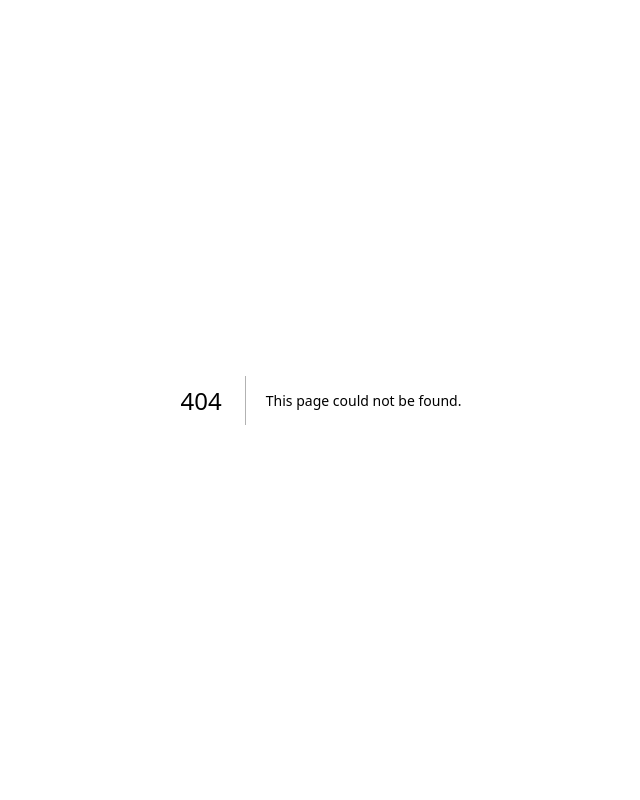
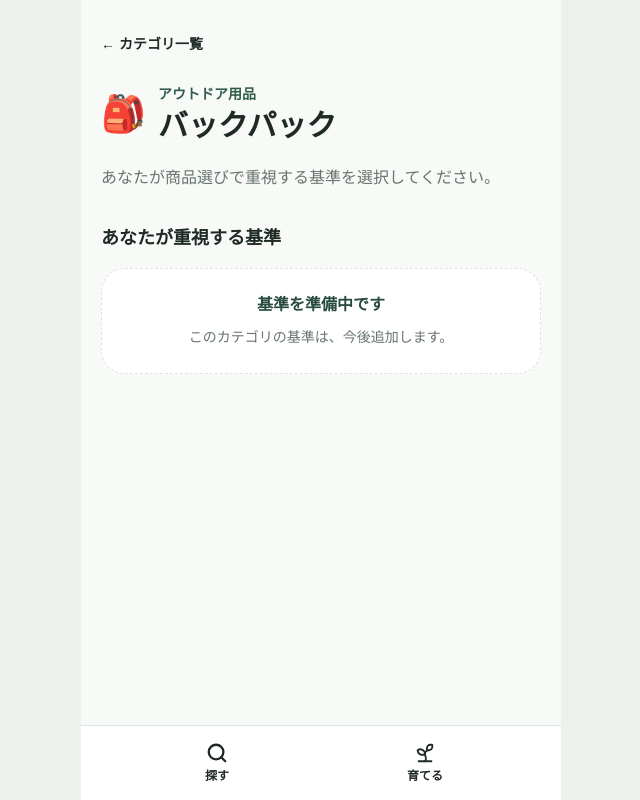
Before and after one commit to mpd795wps-cmd/critiq-web, a Next.js app: page /explore/backpack in a window 1280 px wide. Before the commit this address had no page. Shown: the whole page, without its empty margins (319-959 px from the left). Built offline with nearby package versions, Linux system fonts and the light colour scheme.

Commit message:
Add category criteria selection flow

```diff
--- /dev/null
+++ b/app/explore/[categoryId]/page.tsx
@@ -0,0 +1,93 @@
+import Link from "next/link";
+import { notFound } from "next/navigation";
+import BottomNavigation from "../../../components/BottomNavigation";
+import CriteriaSelector from "../../../components/CriteriaSelector";
+import { categories } from "../../../data/categories";
+import { criteriaByCategory } from "../../../data/criteria";
+
+type CategoryPageProps = {
+  params: Promise<{
+    categoryId: string;
+  }>;
+};
+
+export default async function CategoryPage({
+  params,
+}: CategoryPageProps) {
+  const { categoryId } = await params;
+
+  const category = categories.find((item) => item.id === categoryId);
+  const criteria = criteriaByCategory[categoryId];
+
+  if (!category) {
+    notFound();
+  }
+
+  return (
+    <main className="min-h-screen bg-canvas text-ink">
+      <div className="mx-auto min-h-screen w-full max-w-[480px] bg-surface px-5 pb-32 pt-8">
+        <Link
+          href="/explore"
+          className="inline-flex text-sm font-bold text-brand-600"
+        >
+          ← カテゴリ一覧
+        </Link>
+
+        <header className="mt-7">
+          <div className="flex items-center gap-3">
+            <span className="text-4xl" aria-hidden="true">
+              {category.icon}
+            </span>
+
+            <div>
+              <p className="text-sm font-bold text-brand-600">
+                アウトドア用品
+              </p>
+
+              <h1 className="mt-1 text-3xl font-bold">
+                {category.name}
+              </h1>
+            </div>
+          </div>
+
+          <p className="mt-5 leading-7 text-muted">
+            あなたが商品選びで重視する基準を選択してください。
+          </p>
+        </header>
+
+        <section className="mt-8">
+          <div className="mb-4 flex items-end justify-between">
+            <h2 className="text-lg font-bold">
+              あなたが重視する基準
+            </h2>
+
+            {criteria && (
+              <span className="text-xs text-muted">
+                複数選択できます
+              </span>
+            )}
+          </div>
+
+          {criteria ? (
+            <CriteriaSelector
+              categoryId={categoryId}
+              criteria={criteria}
+            />
+          ) : (
+            <div className="rounded-card border border-dashed border-border bg-card p-6 text-center">
+              <p className="font-bold text-brand-700">
+                基準を準備中です
+              </p>
+
+              <p className="mt-2 text-sm leading-6 text-muted">
+                このカテゴリの基準は、今後追加します。
+              </p>
+            </div>
+          )}
+        </section>
+
+        <BottomNavigation />
+      </div>
+    </main>
+  );
+}
--- /dev/null
+++ b/components/CriteriaSelector.tsx
@@ -0,0 +1,100 @@
+"use client";
+
+import { Check } from "lucide-react";
+import { useRouter } from "next/navigation";
+import { useState } from "react";
+import type { Criterion } from "../data/criteria";
+
+type CriteriaSelectorProps = {
+  categoryId: string;
+  criteria: Criterion[];
+};
+
+export default function CriteriaSelector({
+  categoryId,
+  criteria,
+}: CriteriaSelectorProps) {
+  const router = useRouter();
+  const [selectedIds, setSelectedIds] = useState<string[]>([]);
+
+  function toggleCriterion(criterionId: string) {
+    setSelectedIds((currentIds) =>
+      currentIds.includes(criterionId)
+        ? currentIds.filter((id) => id !== criterionId)
+        : [...currentIds, criterionId],
+    );
+  }
+
+  function handleSearch() {
+    if (selectedIds.length === 0) {
+      return;
+    }
+
+    const searchParams = new URLSearchParams({
+      criteria: selectedIds.join(","),
+    });
+
+    router.push(`/explore/${categoryId}/results?${searchParams.toString()}`);
+  }
+
+  return (
+    <>
+      <div className="space-y-3">
+        {criteria.map((criterion) => {
+          const isSelected = selectedIds.includes(criterion.id);
+
+          return (
+            <button
+              key={criterion.id}
+              type="button"
+              onClick={() => toggleCriterion(criterion.id)}
+              aria-pressed={isSelected}
+              className={`flex w-full items-start gap-4 rounded-card border p-4 text-left shadow-soft transition ${
+                isSelected
+                  ? "border-brand-600 bg-brand-50"
+                  : "border-border bg-card hover:border-brand-300"
+              }`}
+            >
+              <span
+                className={`mt-0.5 flex h-6 w-6 shrink-0 items-center justify-center rounded-md border ${
+                  isSelected
+                    ? "border-brand-600 bg-brand-600 text-white"
+                    : "border-border bg-white"
+                }`}
+              >
+                {isSelected && (
+                  <Check aria-hidden="true" size={16} strokeWidth={3} />
+                )}
+              </span>
+
+              <span className="min-w-0">
+                <span className="block font-bold text-ink">
+                  {criterion.name}
+                </span>
+
+                <span className="mt-1 block text-sm leading-6 text-muted">
+                  {criterion.description}
+                </span>
+              </span>
+            </button>
+          );
+        })}
+      </div>
+
+      <div className="mt-8 rounded-2xl bg-brand-50 px-4 py-3 text-center text-sm text-brand-700">
+        {selectedIds.length === 0
+          ? "重視する基準を選択してください"
+          : `${selectedIds.length}件の基準を選択中`}
+      </div>
+
+      <button
+        type="button"
+        onClick={handleSearch}
+        disabled={selectedIds.length === 0}
+        className="mt-4 flex w-full items-center justify-center rounded-button bg-brand-600 px-4 py-4 font-bold text-white shadow-soft transition enabled:hover:bg-brand-700 disabled:cursor-not-allowed disabled:bg-brand-200"
+      >
+        この基準で探す
+      </button>
+    </>
+  );
+}
--- a/data/categories.ts
+++ b/data/categories.ts
@@ -1,6 +1,6 @@
 export const categories = [
-  { id: "tent", name: "テント", icon: "🛖" },
-  { id: "tarp", name: "タープ", icon: "⛺" },
+  { id: "tent", name: "テント", icon: "⛺" },
+  { id: "tarp", name: "タープ", icon: "タープ" },
   { id: "chair", name: "チェア", icon: "🪑" },
   { id: "cot", name: "コット", icon: "🛏" },
   { id: "sleeping-bag", name: "シュラフ", icon: "🛌" },
--- /dev/null
+++ b/data/criteria.ts
@@ -0,0 +1,86 @@
+export type Criterion = {
+  id: string;
+  name: string;
+  description: string;
+};
+
+export const criteriaByCategory: Record<string, Criterion[]> = {
+  tent: [
+    {
+      id: "easy-setup",
+      name: "設営が簡単",
+      description: "短時間で迷わず設営できる",
+    },
+    {
+      id: "lightweight",
+      name: "軽い",
+      description: "持ち運びの負担が少ない",
+    },
+    {
+      id: "wind-resistant",
+      name: "耐風性が高い",
+      description: "強い風でも安定しやすい",
+    },
+    {
+      id: "waterproof",
+      name: "防水性が高い",
+      description: "雨が降っても内部に水が入りにくい",
+    },
+    {
+      id: "spacious",
+      name: "居住空間が広い",
+      description: "人数や荷物に対して十分な広さがある",
+    },
+    {
+      id: "compact-storage",
+      name: "収納サイズが小さい",
+      description: "収納時にかさばりにくい",
+    },
+  ],
+
+  tarp: [
+    {
+      id: "easy-setup",
+      name: "設営が簡単",
+      description: "少ない手順で設営できる",
+    },
+    {
+      id: "wide-shade",
+      name: "日陰が広い",
+      description: "十分な有効面積を確保できる",
+    },
+    {
+      id: "wind-resistant",
+      name: "耐風性が高い",
+      description: "風を受けても安定しやすい",
+    },
+    {
+      id: "waterproof",
+      name: "防水性が高い",
+      description: "雨天でも使いやすい",
+    },
+  ],
+
+  chair: [
+    {
+      id: "comfortable",
+      name: "座り心地が良い",
+      description: "長時間座っても疲れにくい",
+    },
+    {
+      id: "lightweight",
+      name: "軽い",
+      description: "持ち運びしやすい",
+    },
+    {
+      id: "compact-storage",
+      name: "収納サイズが小さい",
+      description: "車載や保管がしやすい",
+    },
+    {
+      id: "stable",
+      name: "安定感がある",
+      description: "ぐらつきが少なく座りやすい",
+    },
+  ],
+};
```
